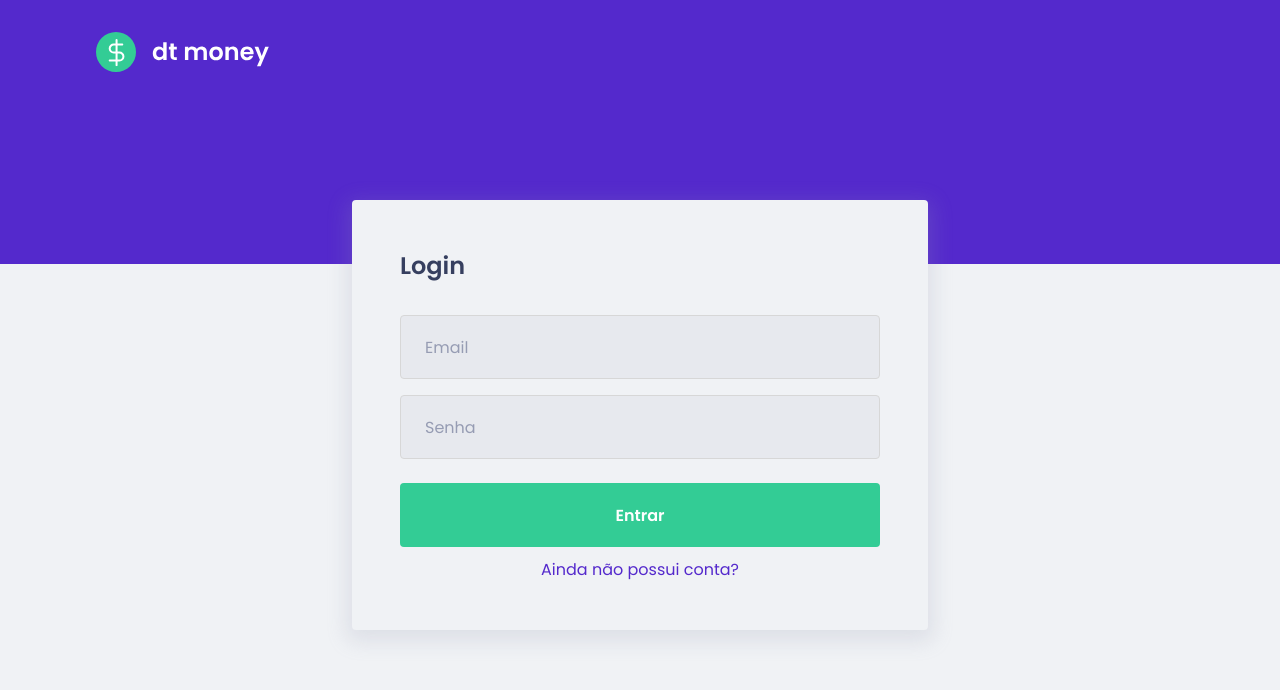
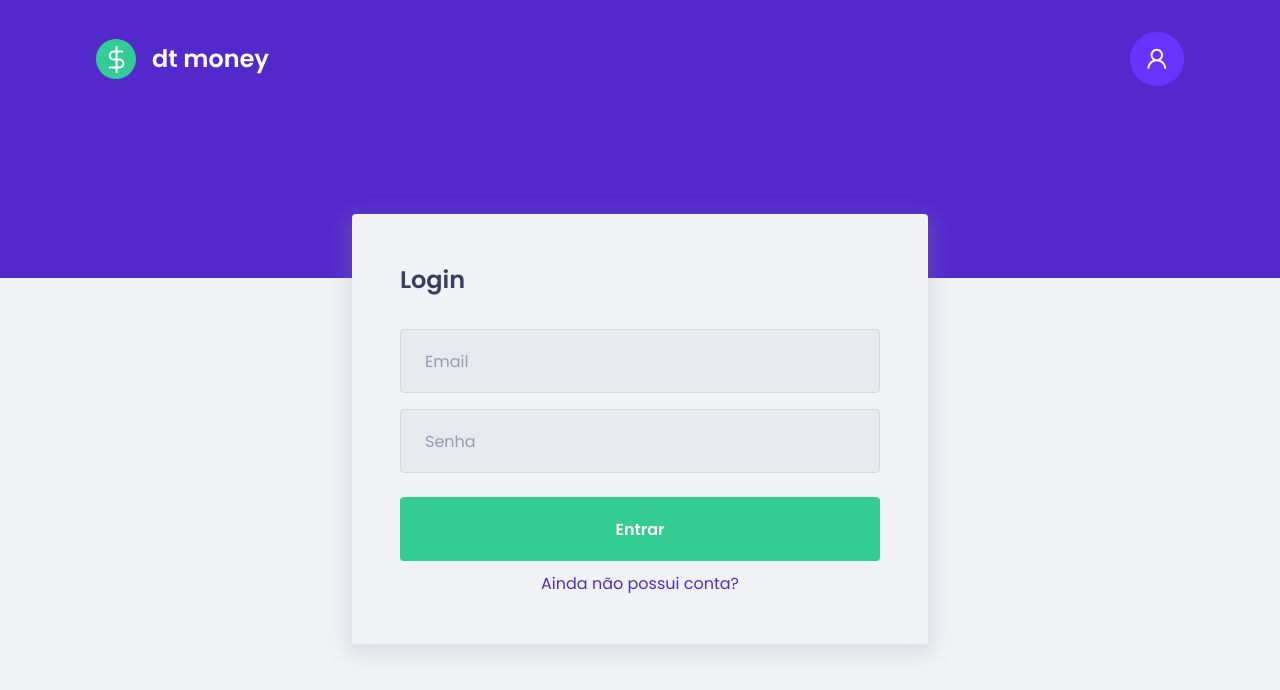
Before and after one commit to MattFerreira18/DT.Money, a React (Create React App) app in the folder frontend/: page /signin in a window 1280 px wide. Shown: the top 690 px of the page. Built offline with nearby package versions, Linux system fonts and the light colour scheme; no server answers.

Commit message:
feat: added user profile button in header

```diff
--- a/frontend/package.json
+++ b/frontend/package.json
@@ -14,6 +14,7 @@
     "polished": "^4.1.4",
     "react": "^17.0.2",
     "react-dom": "^17.0.2",
+    "react-icons": "^4.3.1",
     "react-modal": "^3.14.4",
     "react-router-dom": "^6.2.1",
     "react-scripts": "^5.0.0",
--- a/frontend/src/ui/components/Header/index.tsx
+++ b/frontend/src/ui/components/Header/index.tsx
@@ -1,39 +1,48 @@
 import { useEffect, useState } from 'react';
-import { useLocation } from 'react-router-dom';
+import { useLocation, useNavigate } from 'react-router-dom';
+import { AiOutlineUser } from 'react-icons/ai';
 
 import { NewTransactionModal } from '../NewTransactionModal';
 
 import logoImg from '../../assets/logo.svg';
 
-import { Container, Content } from './styles';
+import { Container, Content, NewTransactionButton, UserWrapper } from './styles';
 
 export function Header() {
+  const location = useLocation();
+  const navigate = useNavigate();
   const [newTransactionModalIsOpen, setNewTransactionModalIsOpen] = useState(false);
   const [showNewTransactionButton, setShowNewTransactionButton] = useState(false);
-  const router = useLocation();
-
 
   useEffect(() => {
-    const isDashboardPage = router.pathname.endsWith('dashboard');
+    const isDashboardPage = location.pathname.endsWith('dashboard');
 
     setShowNewTransactionButton(isDashboardPage);
-  }, [router.pathname]);
+  }, [location.pathname]);
+
+  function handleGotoProfile() {
+    navigate('/me');
+  }
 
   return (
     <>
       <Container>
         <Content>
           <img src={logoImg} alt="dt.money" />
+          <div>
             {
               showNewTransactionButton && (
-              <button
-                type="button"
+                <NewTransactionButton
                   onClick={() => setNewTransactionModalIsOpen(true)}
                 >
                   Nova Transação
-              </button>
+                </NewTransactionButton>
               )
             }
+            <UserWrapper onClick={() => handleGotoProfile()}>
+              <AiOutlineUser />
+            </UserWrapper>
+          </div>
         </Content>
       </Container>
 
--- a/frontend/src/ui/components/Header/styles.ts
+++ b/frontend/src/ui/components/Header/styles.ts
@@ -1,7 +1,7 @@
 import styled from 'styled-components';
 
 export const Container = styled.header`
-  background: ${({theme}) => theme.colors.blue};
+  background: ${({ theme }) => theme.colors.blue};
 `;
 
 export const Content = styled.div`
@@ -14,13 +14,19 @@ export const Content = styled.div`
   align-items: center;
   justify-content: space-between;
 
+  div {
+    display: flex;
+    align-items: center;
+  }
+
   img {
     @media(max-width:480px) {
       transform: scale(0.9, 0.9);
     }
   }
+`;
 
-  button {
+export const NewTransactionButton = styled.button`
   height: 3rem;
 
   padding: 0 2rem;
@@ -28,15 +34,31 @@ export const Content = styled.div`
   font-size: 1rem;
   color: #fff;
 
-    background: ${({theme}) => theme.colors['blue-light']};
+  background: ${({ theme }) => theme.colors['blue-light']};
 
-    border: 0;
+  margin-right: 1rem;
   border-radius: 0.25rem;
-
-    transition: 200ms;
 
   &:hover {
     filter: brightness(0.9);
   }
+`;
+
+export const UserWrapper = styled.button`
+  height: 3.4rem;
+  width: 3.4rem;
+
+  border-radius: 50%;
+  background: ${({ theme }) => theme.colors['blue-light']};
+
+  display: flex;
+  align-items: center;
+  justify-content: center;
+
+  font-size: 1.6rem;
+  color: #fff;
+
+  &:hover {
+    filter: brightness(0.9);
   }
 `;
--- a/frontend/src/ui/components/NewTransactionModal/styles.ts
+++ b/frontend/src/ui/components/NewTransactionModal/styles.ts
@@ -37,7 +37,6 @@ export const RadioBox = styled.button<RadioBoxProps>`
     display: flex;
     align-items: center;
     justify-content: center;
-    transition: 200ms;
 
     img {
       width: 20px;
--- a/frontend/src/ui/components/buttons/SubmitButton/styles.ts
+++ b/frontend/src/ui/components/buttons/SubmitButton/styles.ts
@@ -1,7 +1,6 @@
 import styled from "styled-components";
 
 export const Container = styled.button`
-    /* button[type="submit"] { */
     width: 100%;
     padding: 0 1.5rem;
     height: 4rem;
@@ -11,10 +10,8 @@ export const Container = styled.button`
     font-size: 1rem;
     font-weight: 600;
     margin-top: 1.5rem;
-    transition: 200ms;
 
     &:hover {
       filter: brightness(0.9)
     }
-  /* } */
 `;
--- a/frontend/src/ui/styles/global.ts
+++ b/frontend/src/ui/styles/global.ts
@@ -45,6 +45,7 @@ export const GlobalStyle = createGlobalStyle`
   button {
     border: 0;
     cursor: pointer;
+    transition: 200ms;
   }
 
   input {
```
Also changed, not shown: 1 other file (tests, documents, lock files or other folders). Lines whose indentation alone changed are shown as unchanged.
